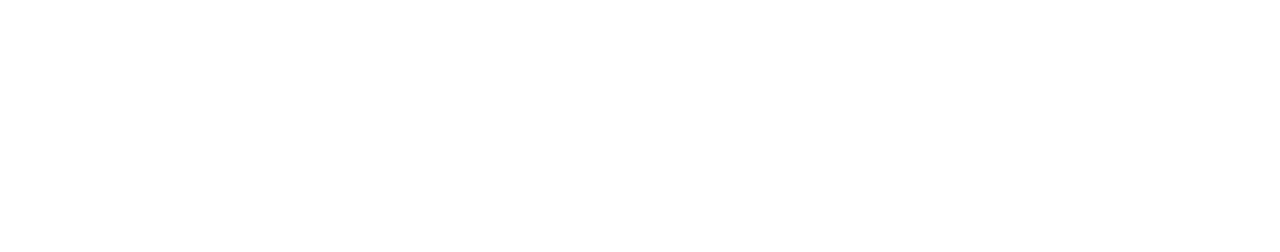
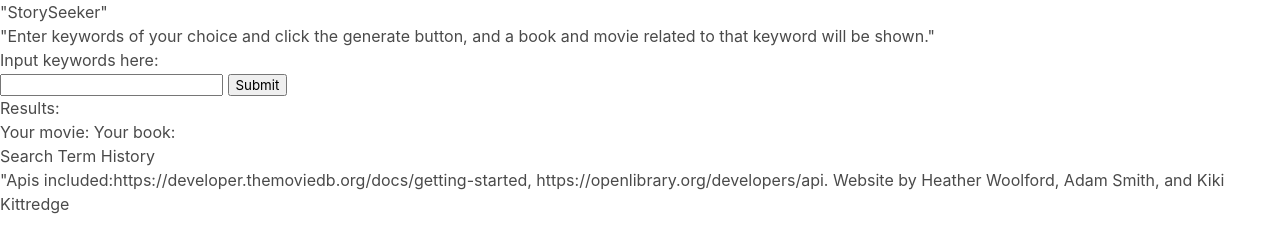
Before and after one commit to hwoolford/Project-1, a plain HTML site: page index.html in a window 1280 px wide. Drawn offline with nearby package versions, Linux system fonts and the light colour scheme.

Commit message:
<THE HTML BETTER FUCKING WORK THIS TIME I SWEAR>

```diff
--- a/index.html
+++ b/index.html
@@ -15,18 +15,36 @@
 <body>
 
     <!-- Header , Add title(Story Seeker),  -->
+    <header> "StorySeeker"</header>
+
 
     <!-- Div , Explanation telling user to enter keywords,  -->
+    <div>
+        <h2> "Enter keywords of your choice and click the generate button, and a book and movie related to that keyword will be shown."
 
+        </h2>
+    </div>
     <!-- Div, Button, Add form or button -->
+<div>
+    <form>
+        <label for ="keyword"> Input keywords here:</label><br>
+        <input type="text" id="keyword" name="keyword" autocomplete="on">
+        <input type="submit">
+    </form>
 
+</div>
     <!-- Results, Movies on the left and Books on the right -->
+    <h3> Results: </h3>
+    <h4>Your movie:      Your book:</h4>
 
     <!-- Div, Search term history -->
+<div>
+    <h5>Search Term History
+    </h5>
+</div>
 
 
-
-
+<footer>"Apis included:https://developer.themoviedb.org/docs/getting-started, https://openlibrary.org/developers/api. Website by Heather Woolford, Adam Smith, and Kiki Kittredge</footer>
     <!-- Footer, Add attribution for API's, Created by Heather, Kiki, and Adam -->
 
     <script src="./assets/javascript/script.js"></script>
```
